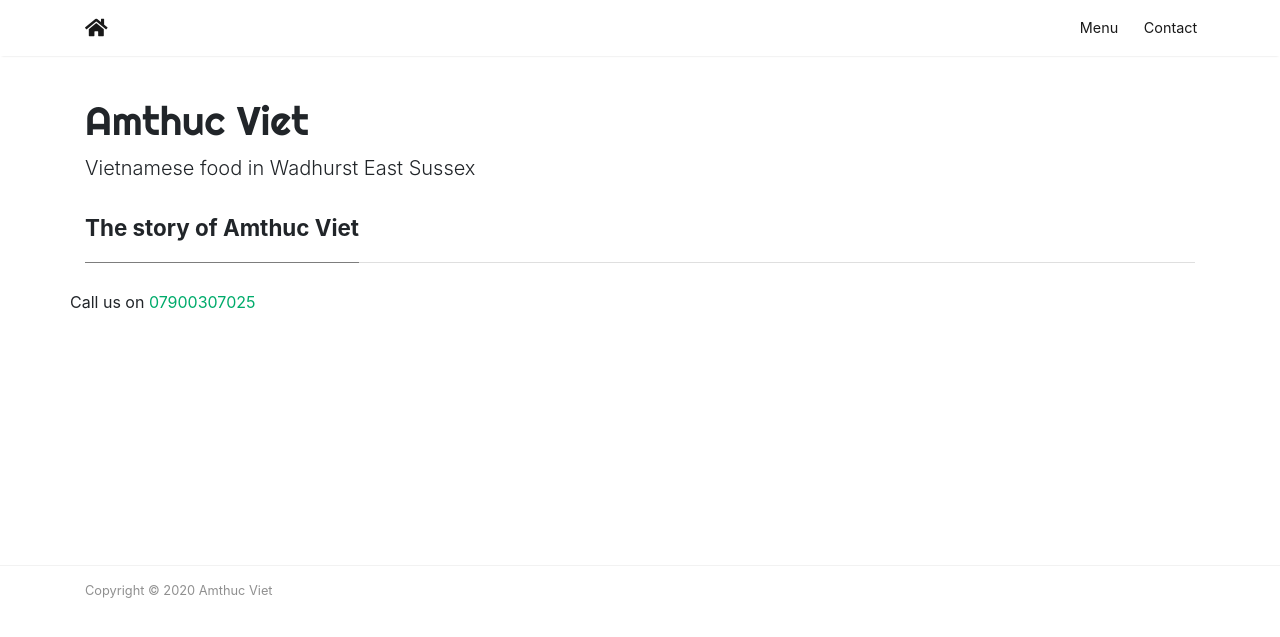
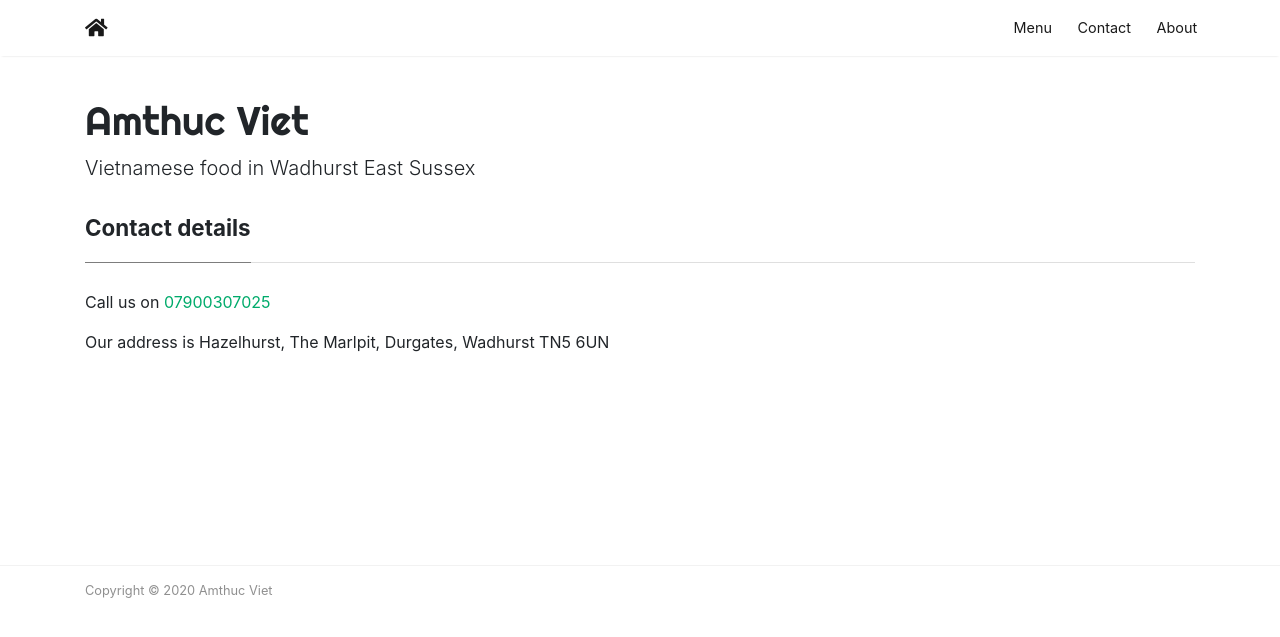
Before and after one commit to sela/amthuc-viet, a Jekyll site: the page built from _pages/contact.html, in a window 1280 px wide. Shown: the top 637 px of the page. Built offline with Jekyll 4.4.1, drawn with Linux system fonts in a browser that asks for light colours; nearby versions of some CDN libraries.

```diff
--- a/_config.yml
+++ b/_config.yml
@@ -4,7 +4,7 @@ title: "Amthuc Viet"
 description: "Vietnamese food in Wadhurst East Sussex"
 #logo: 'assets/images/logo.png'
 #favicon: 'assets/images/logo.png'
-#google_analytics: 'UA-46278016-1'
+google_analytics: 'UA-175468858-1'
 #disqus: 'demowebsite'
 #mailchimp-list: 'https://wowthemes.us11.list-manage.com/subscribe/post?u=8aeb20a530e124561927d3bd8&amp;id=8c3d2d214b'
 include: ["_pages"]
--- a/_layouts/default.html
+++ b/_layouts/default.html
@@ -76,6 +76,14 @@ ga('send', 'pageview');
                 <li class="nav-item active">
                     {% endif %}
                     <a class="nav-link" href="{{ site.baseurl }}/contact">Contact</a>
+                </li>
+
+                {% if page.url == "/about" %}
+                <li class="nav-item active">
+                    {% else %}
+                <li class="nav-item active">
+                    {% endif %}
+                    <a class="nav-link" href="{{ site.baseurl }}/about">About</a>
                 </li>
 
 
--- /dev/null
+++ b/_pages/contact.html
@@ -0,0 +1,25 @@
+---
+layout: default
+title: Contact Us
+permalink: /contact
+---
+
+{% if page.url == "/" %}
+{% endif %}
+
+<section class="recent-posts">
+
+    <div class="section-title">
+
+        <h2><span>Contact details</span></h2>
+
+    </div>
+
+    <div class="row listrecent">
+        <div class="col-md-8 pr-5">
+            <p>Call us on&nbsp;<a href="tel:+447900307025">07900307025</a></p>
+            <p>Our address is Hazelhurst, The Marlpit, Durgates, Wadhurst TN5 6UN</p>
+        </div>
+    </div>
+
+</section>
--- a/_pages/contact.md
+++ /dev/null
@@ -1,22 +0,0 @@
----
-layout: default
-title: Contact Us
-permalink: /contact
----
-
-{% if page.url == "/" %}
-{% endif %}
-
-<section class="recent-posts">
-
-    <div class="section-title">
-
-        <h2><span>The story of Amthuc Viet</span></h2>
-
-    </div>
-
-    <div class="row listrecent">
-        Call us on&nbsp;<a href="tel:+447900307025">07900307025</a>
-    </div>
-
-</section>
--- a/_pages/menu.md
+++ b/_pages/menu.html
@@ -6,6 +6,7 @@ title: Menu
 
 <div class="row justify-content-between">
     <div class="col-md-8 pr-5">
+        <p>We ask to order the food the day before as everything is cooked fresh and most of the dishes take several hours to prepare and cook.</p>
         <a href="starters" class="btn btn-info btn-spacing">Starters</a>
         <a href="mains" class="btn btn-info btn-spacing">Mains</a>
         <a href="salads" class="btn btn-info btn-spacing">Salads</a>
```
Also changed, not shown: _pages/about.html (added, +35 -0 lines), _pages/about.md (deleted, +0 -35 lines), index.html (+6 -6 lines).
